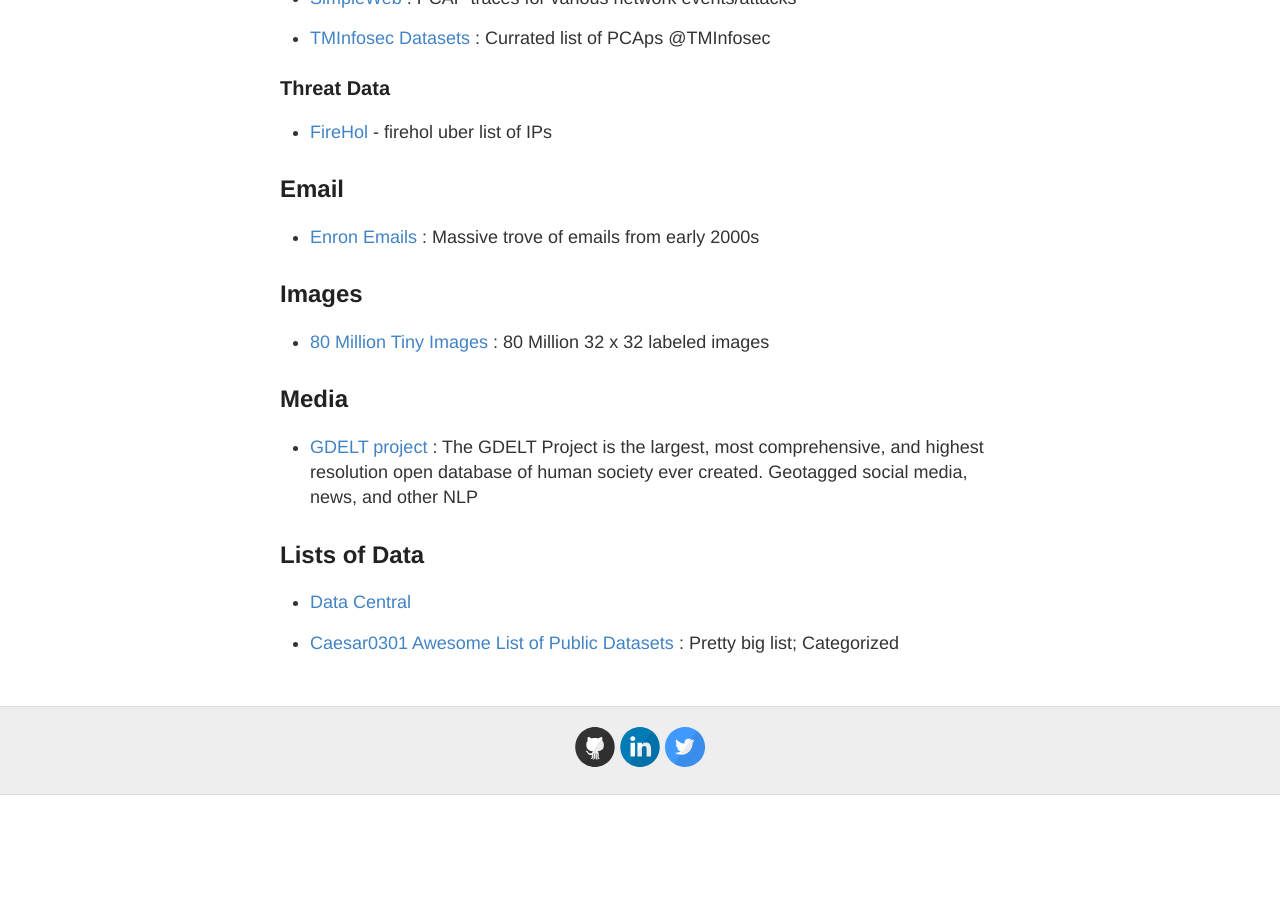
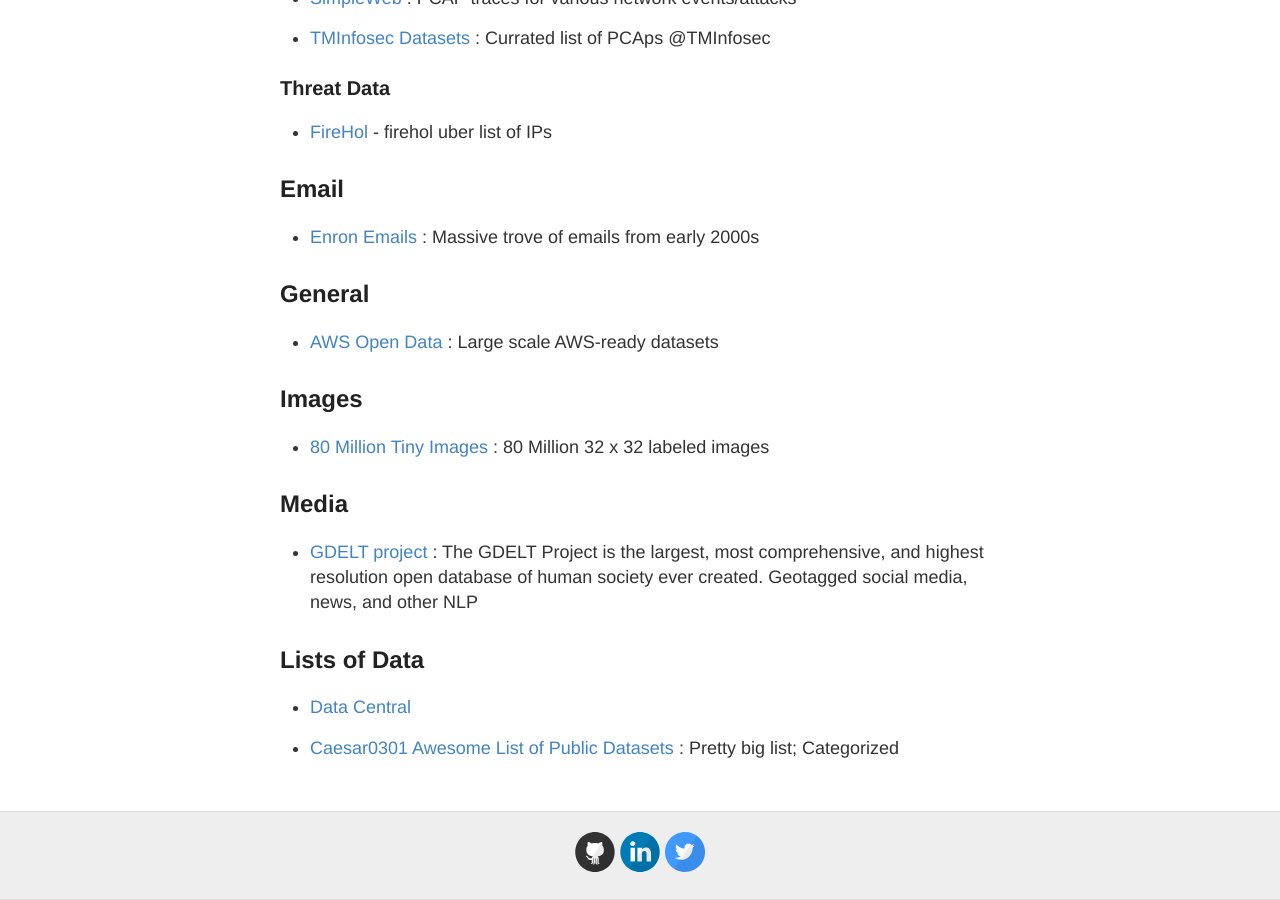
Before and after one commit to stevehenderson/stevehenderson.github.io, a Jekyll site: the page built from data.md, in a window 1280 px wide and 900 px high, scrolled down 1219 px. Built offline with Jekyll 4.4.1, drawn with Linux system fonts in a browser that asks for light colours; our own code applies the rules of GitHub Pages for plain Markdown files; before the commit the page ends 2014 px from its top, so only the background shows below that.

Commit message:
Update data.md

```diff
--- a/data.md
+++ b/data.md
@@ -48,6 +48,10 @@
 
    * [Enron Emails](https://www.cs.cmu.edu/~enron/) : Massive trove of emails from early 2000s
 
+## General
+
+   * [AWS Open Data](https://registry.opendata.aws/) : Large scale AWS-ready datasets
+
 ## Images
 
    * [80 Million Tiny Images](https://www.kaggle.com/datasets/aryashah2k/mit-80-million-tiny-images-dataset?resource=download)  : 80 Million 32 x 32 labeled images
```
